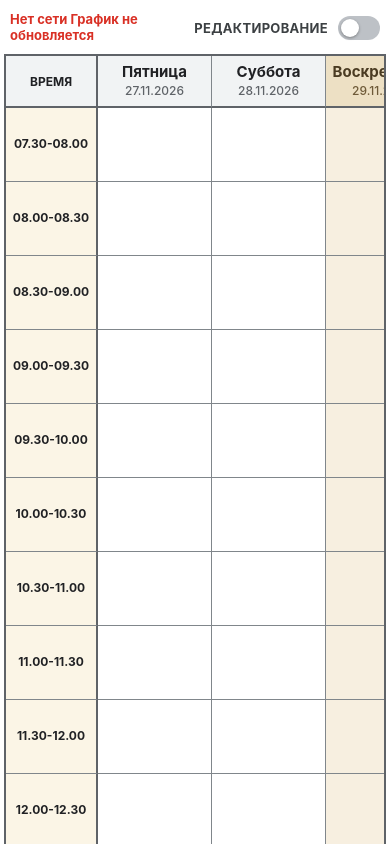
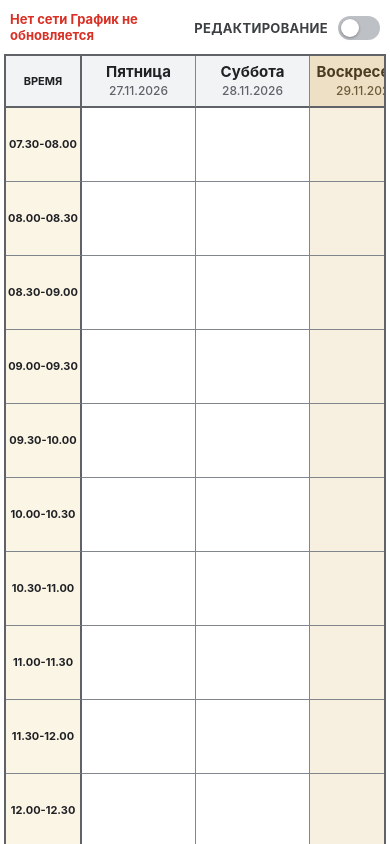
Before and after one commit to osagotbilis-collab/AutoHause, a plain HTML site: page index.html in a window 390 px wide. Shown: the top 844 px of the page. Drawn offline with Linux system fonts and the light colour scheme; no server answers.

Commit message:
Update index.html

```diff
--- a/index.html
+++ b/index.html
@@ -150,9 +150,9 @@
     td:first-child, th:first-child {
       position: sticky;
       left: 0;
-      width: 88px;
-      min-width: 88px;
-      max-width: 88px;
+      width: 82px;
+      min-width: 82px;
+      max-width: 82px;
       padding: 6px 4px;
       border-right: 2px solid #5f6368;
       text-align: center;
@@ -243,10 +243,10 @@
         font-size: 14px;
       }
       td:first-child, th:first-child {
-        width: 92px;
-        min-width: 92px;
-        max-width: 92px;
-        font-size: 12px;
+        width: 76px;
+        min-width: 76px;
+        max-width: 76px;
+        font-size: 11px;
         padding: 4px 2px;
         white-space: nowrap;
       }
```
